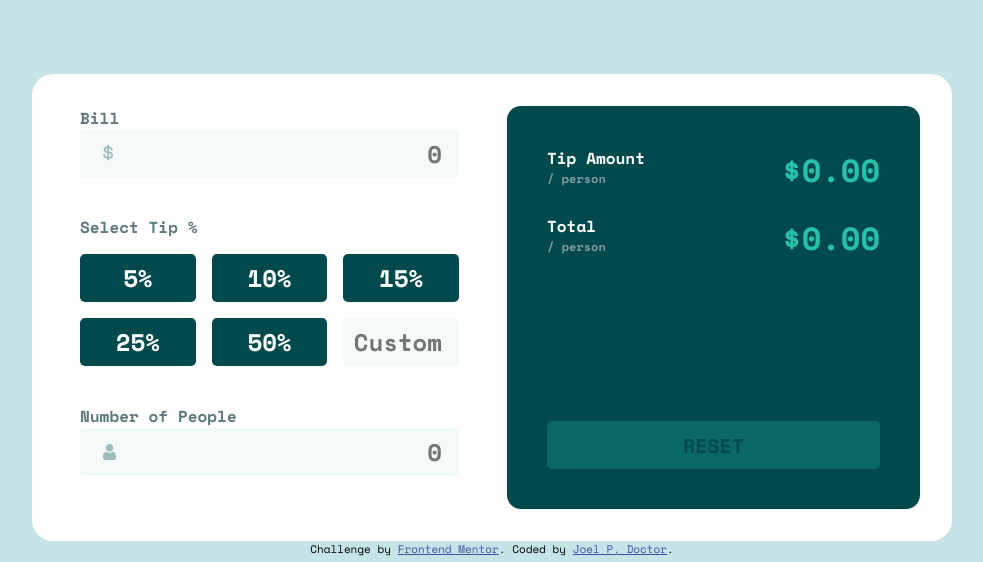
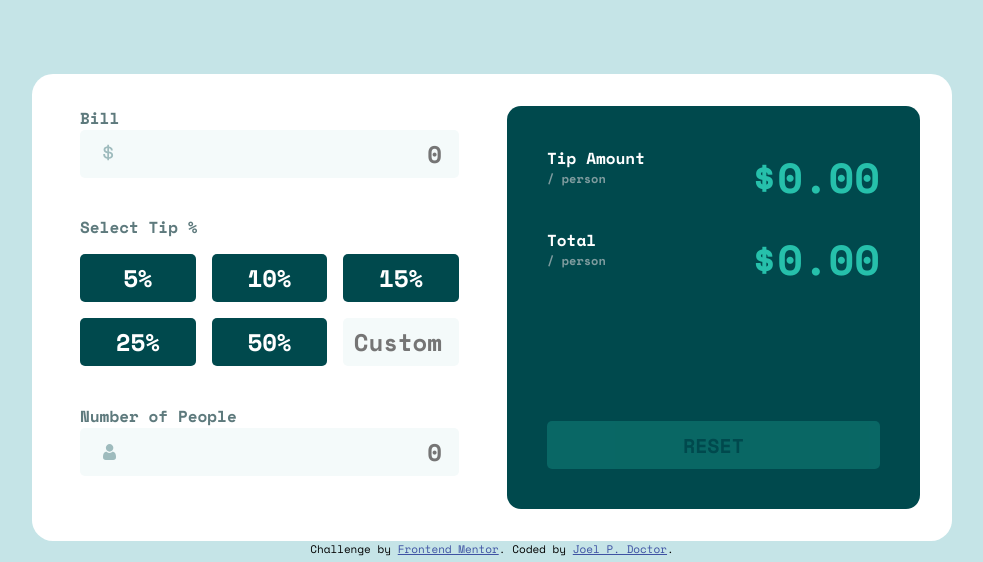
Before and after one commit to kingwell47/tip-calculator, a website: page index.html in a window 1280 px wide. Shown: the part 238-800 px from the top of the page, without its empty margins (148-1131 px from the left). Drawn offline with nearby package versions, Linux system fonts and the light colour scheme.

Commit message:
updated font size

```diff
--- a/app/scss/_result.scss
+++ b/app/scss/_result.scss
@@ -46,6 +46,9 @@
         font-weight: 700;
         text-align: right;
 
+        @include mix.breakpoint-up(medium) {
+            font-size: fnc.rem(42);
+        }
 
     }
 
```
Also changed, not shown: dist/style.css, 1 other file.
